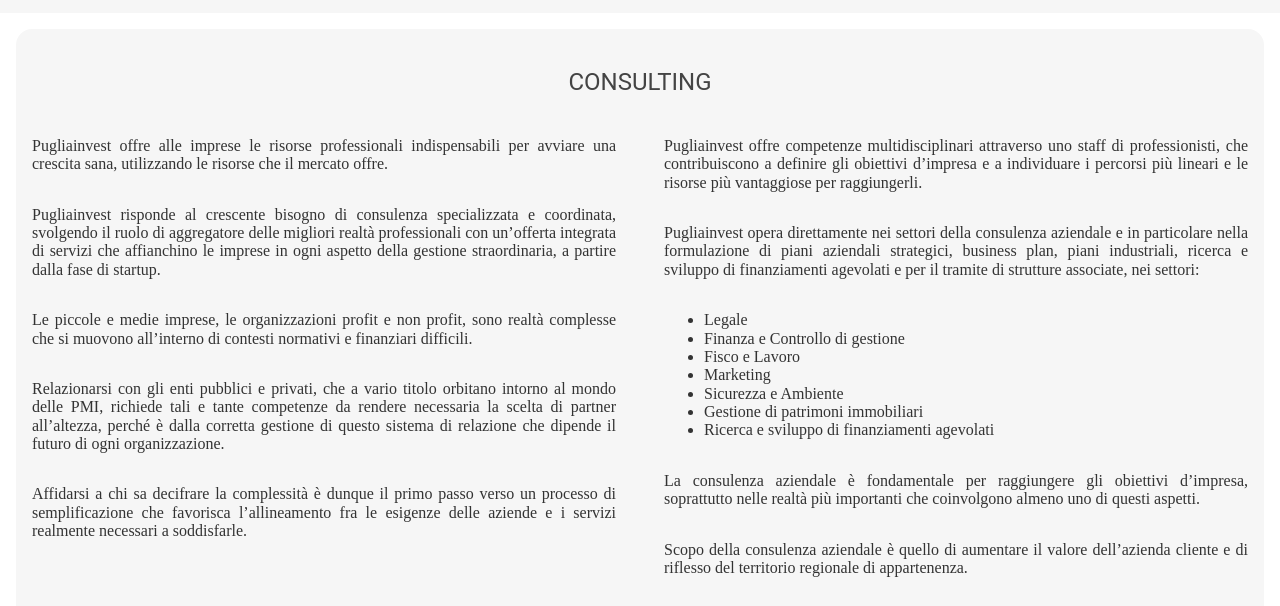
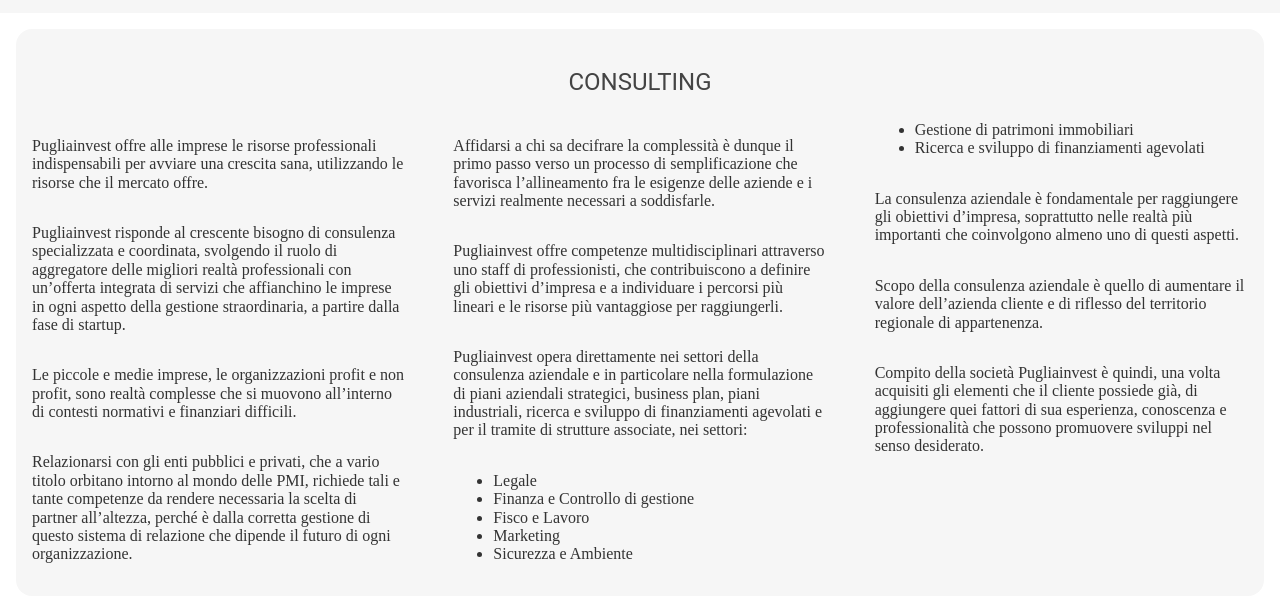
Before and after one commit to 40yostudent/pugliainvest.it, a plain HTML site: page index.html in a window 1280 px wide. Shown: the part 324-930 px from the top of the page. Drawn offline with nearby package versions, Linux system fonts and the light colour scheme.

Commit message:
column width and text justify

```diff
--- a/styles.css
+++ b/styles.css
@@ -37,6 +37,7 @@
     --background-image: url('./la_regione.jpg');
 
     --iPad-portrait-width: 768px;
+    --desired-column-width: 20em;
 }
 
 html {
@@ -106,7 +107,7 @@ nav > ul > li > a {
 
 main {
     display: grid;
-    grid-template-columns: repeat(auto-fit, minmax(24em, 1fr));
+    grid-template-columns: repeat(auto-fit, minmax(var(--desired-column-width), 1fr));
     column-gap: 1em;
     row-gap: 1em;
 
@@ -120,14 +121,13 @@ main > section:first-of-type {
 main > section:first-of-type > div {
     column-count: auto;
     column-gap: 3em;
-    column-width: 24em;
+    column-width: var(--desired-column-width);
     column-fill: balance;
 }
 
 section {
     background-color: var(--background-color);
     padding: 1em;
-    text-align: justify;
 
     border-radius: 1em;
 
@@ -168,7 +168,7 @@ li {
 
 footer {
     display: grid;
-    grid-template-columns: repeat(auto-fit, minmax(24em, 1fr));
+    grid-template-columns: repeat(auto-fit, minmax(var(--desired-column-width), 1fr));
     column-gap: 1em;
     row-gap: 1em;
 
```
